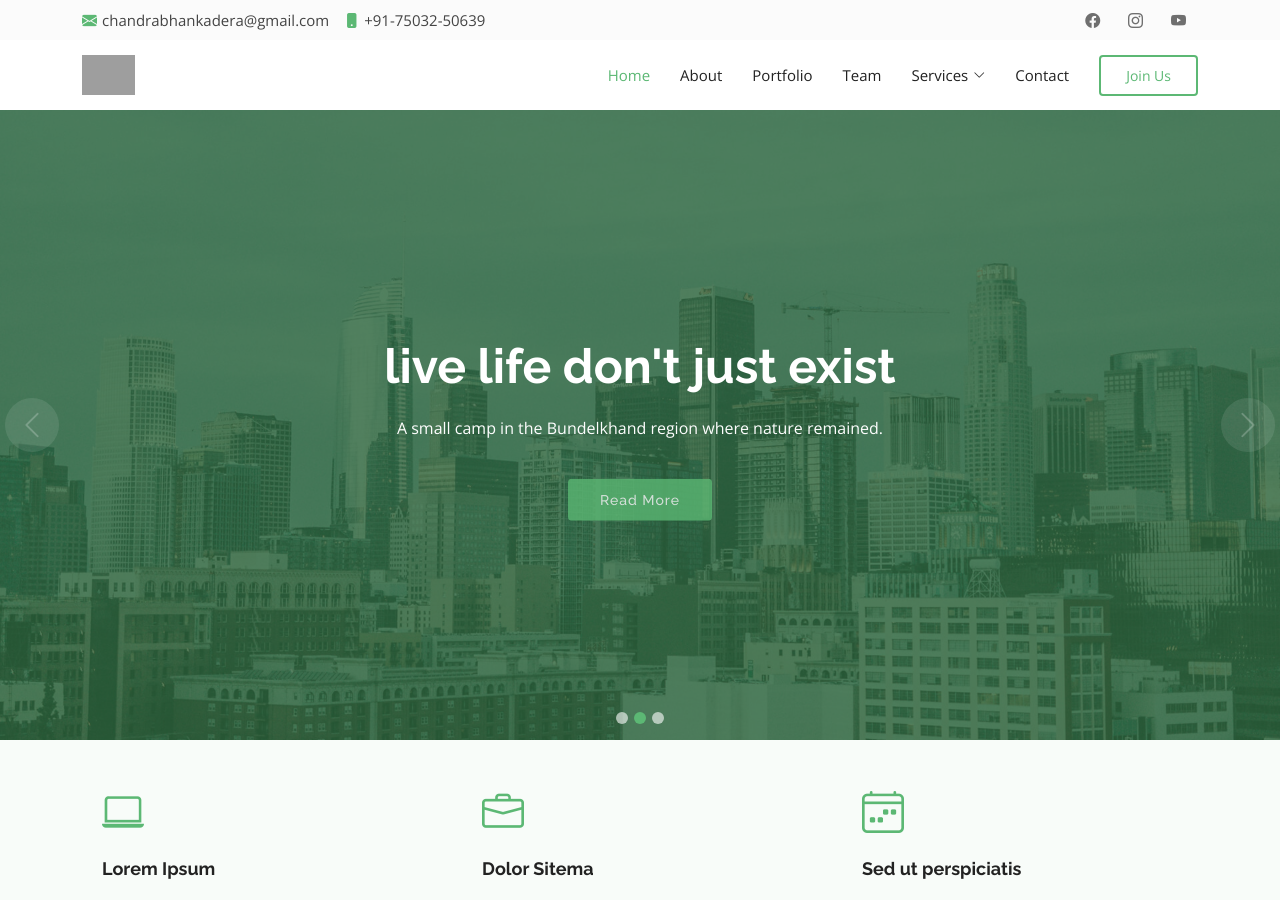
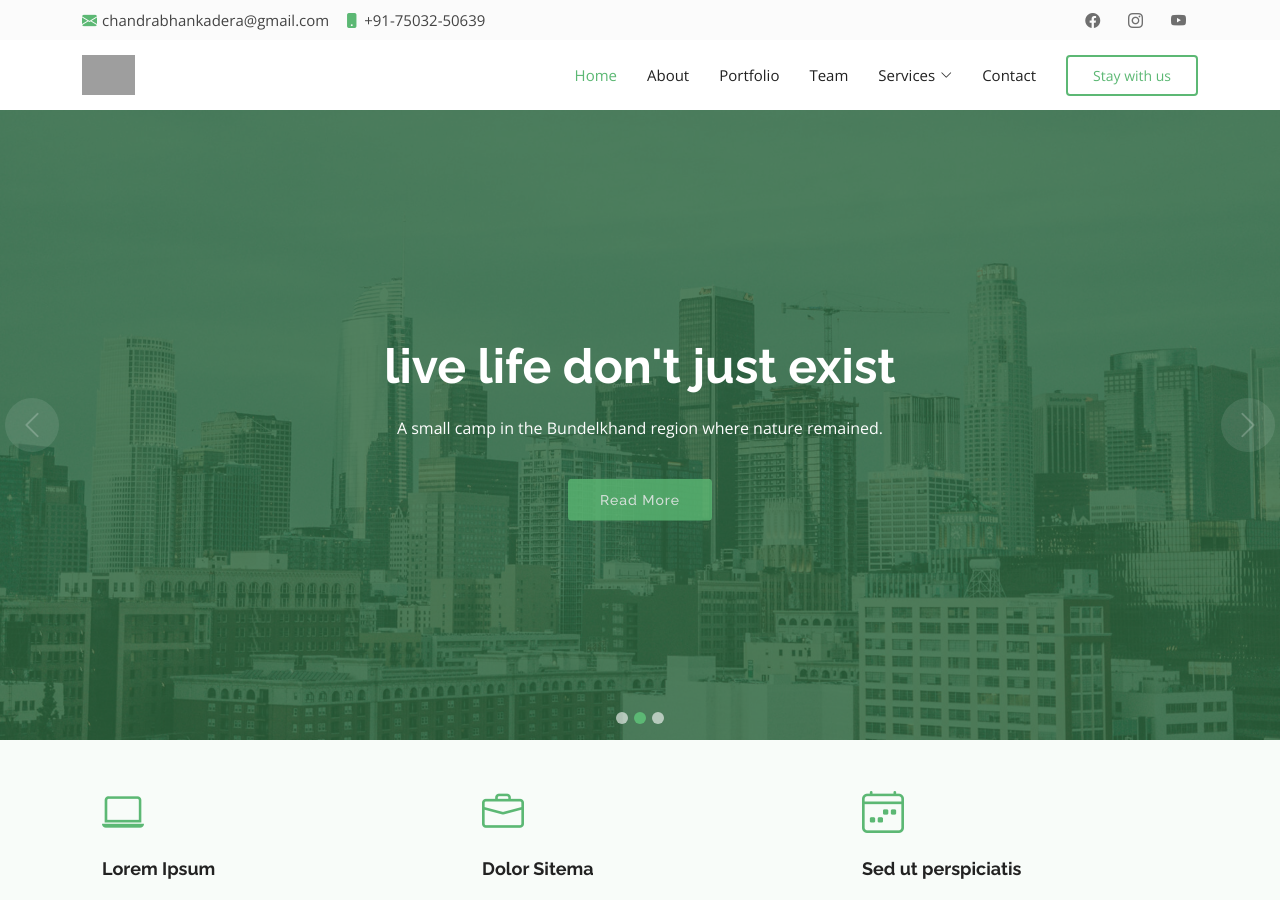
Before and after one commit to chandrabhankadera/chandrabhankadera.github.io, a Jekyll site: the page built from index.html, in a window 1280 px wide and 900 px high. Built offline with Jekyll 4.4.1, drawn with Linux system fonts in a browser that asks for light colours; grey boxes are pictures that could not be loaded.

Commit message:
stay-with-us

```diff
--- a/_includes/header.html
+++ b/_includes/header.html
@@ -37,7 +37,7 @@
             </ul>
           </li>
           <li><a class="nav-link" href="/contact-us/">Contact</a></li>
-          <li><a class="getstarted " href="/join-us/">Join Us</a></li>
+          <li><a class="getstarted " href="/stay-with-us/">Stay with us</a></li>
         </ul>
         <i class="bi bi-list mobile-nav-toggle"></i>
       </nav>
--- a/index.html
+++ b/index.html
@@ -180,7 +180,7 @@ sitemap:
             <p> If you are disturbed by the management of daily life, then take the time to stay with us and learn how to live the happy life of the village here.</p>
           </div>
           <div class="col-lg-3 cta-btn-container text-center">
-            <a class="cta-btn align-middle" href="/join-us/">Query Now</a>
+            <a class="cta-btn align-middle" href="/stay-with-us/">Know More</a>
           </div>
         </div>
 
```
